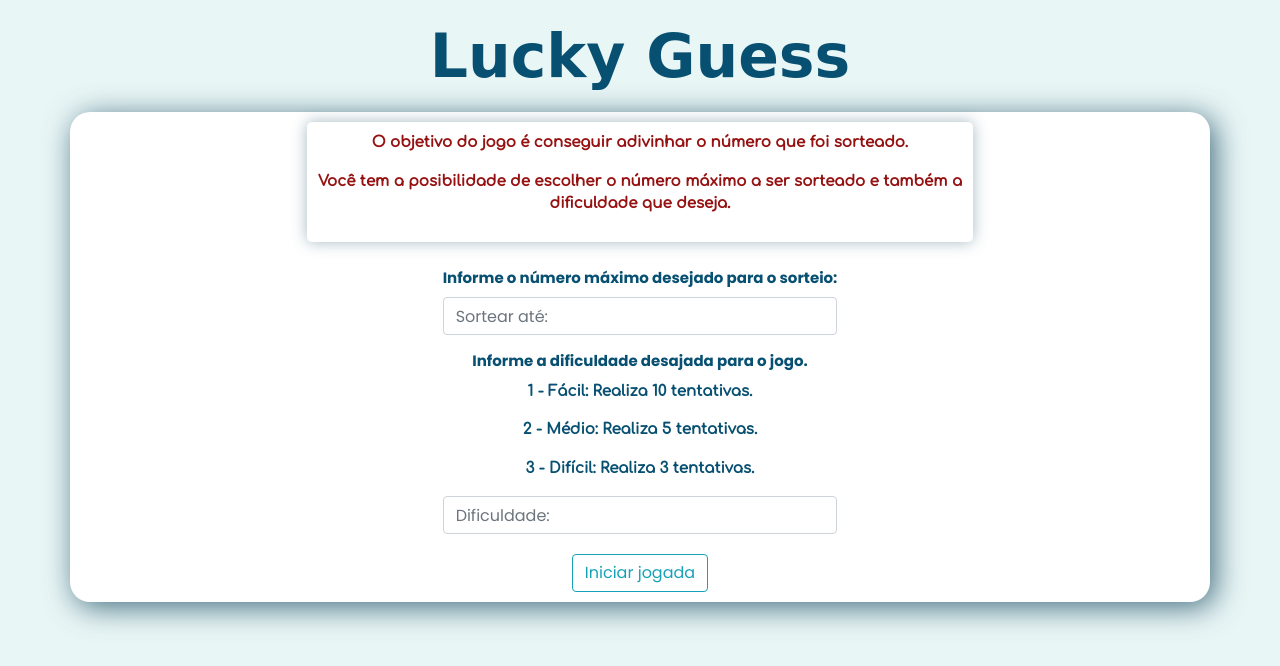
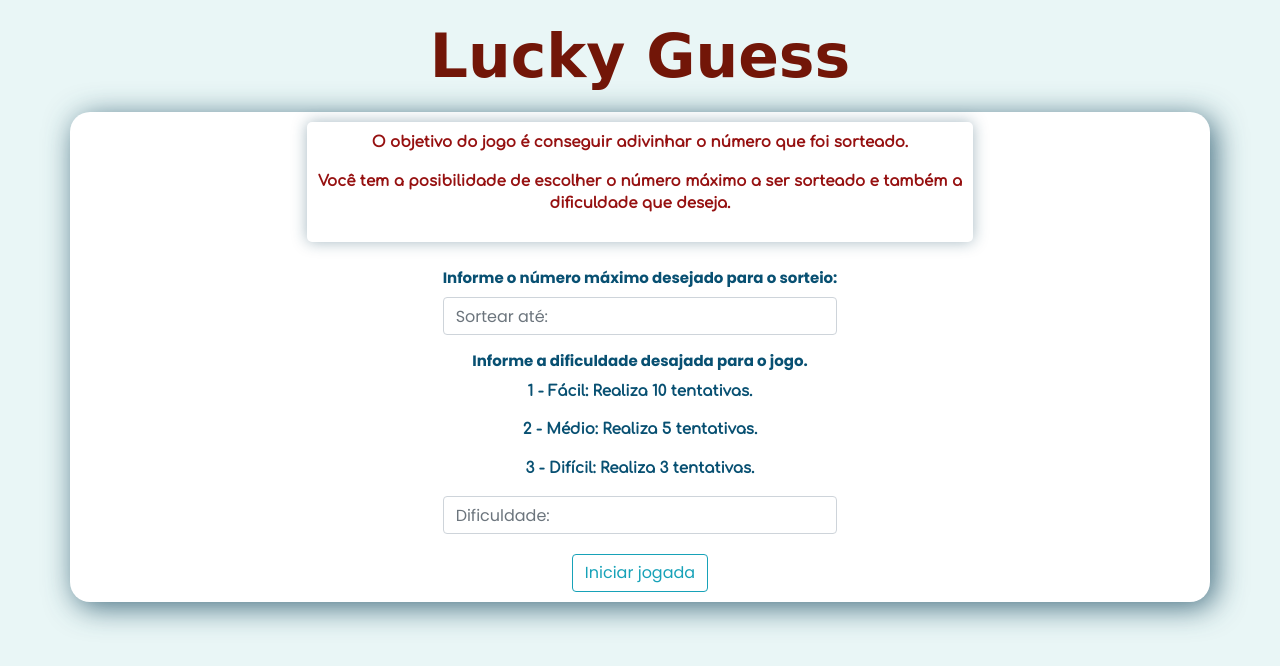
Before and after one commit to VitorALVSC/JogoAdivinhacao, a plain HTML site: page index.html in a window 1280 px wide. Drawn offline with nearby package versions, Linux system fonts and the light colour scheme; a web font is replaced by a local one.

Commit message:
Alteração da cor no título

```diff
--- a/css/style.css
+++ b/css/style.css
@@ -24,7 +24,7 @@ body {
   margin: 20px;
   font-size: 60px;
   font-weight: bold;
-  color: rgb(8, 80, 114);
+  color: rgb(114, 22, 8);
   font-family: 'Sedgwick Ave Display', cursive;
 }
 
```
